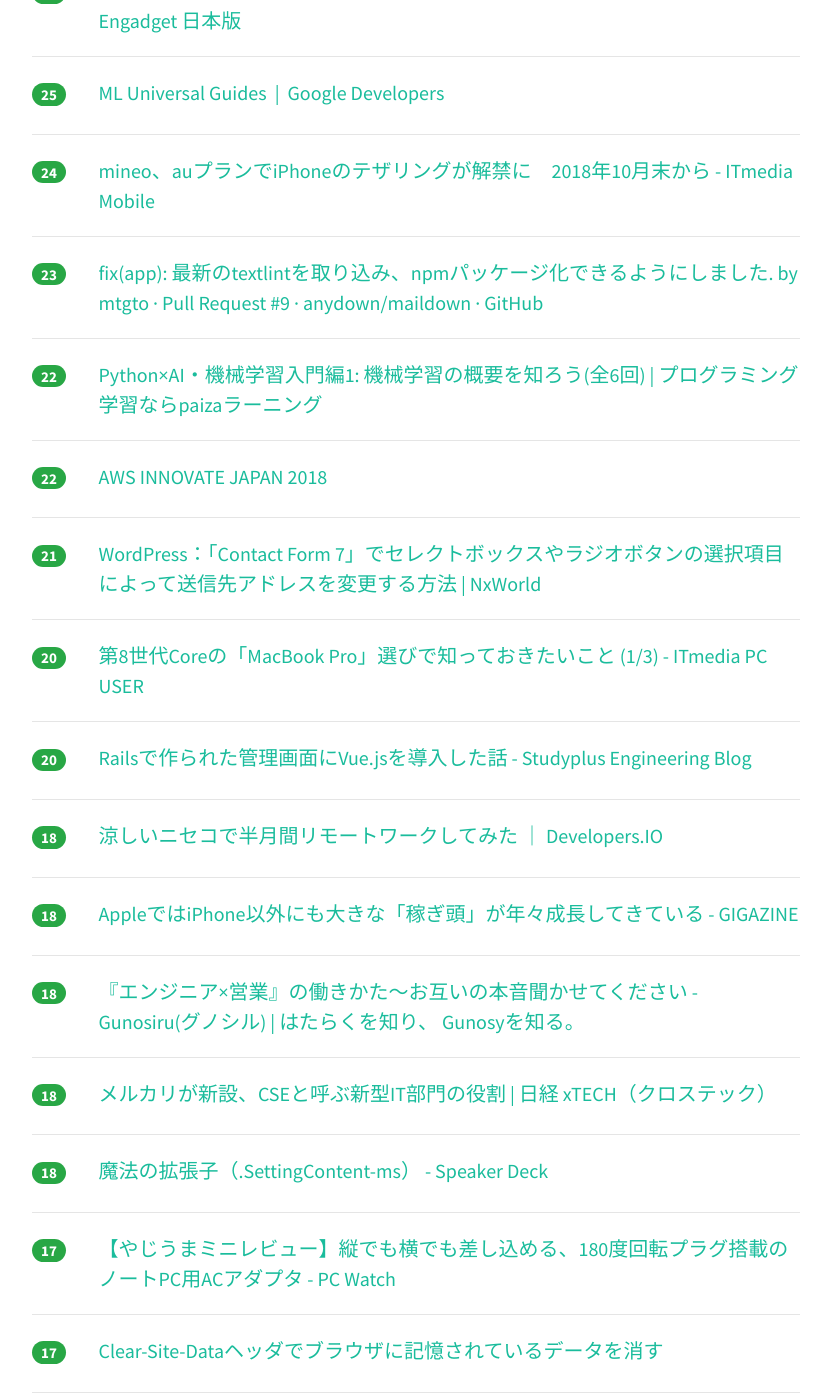
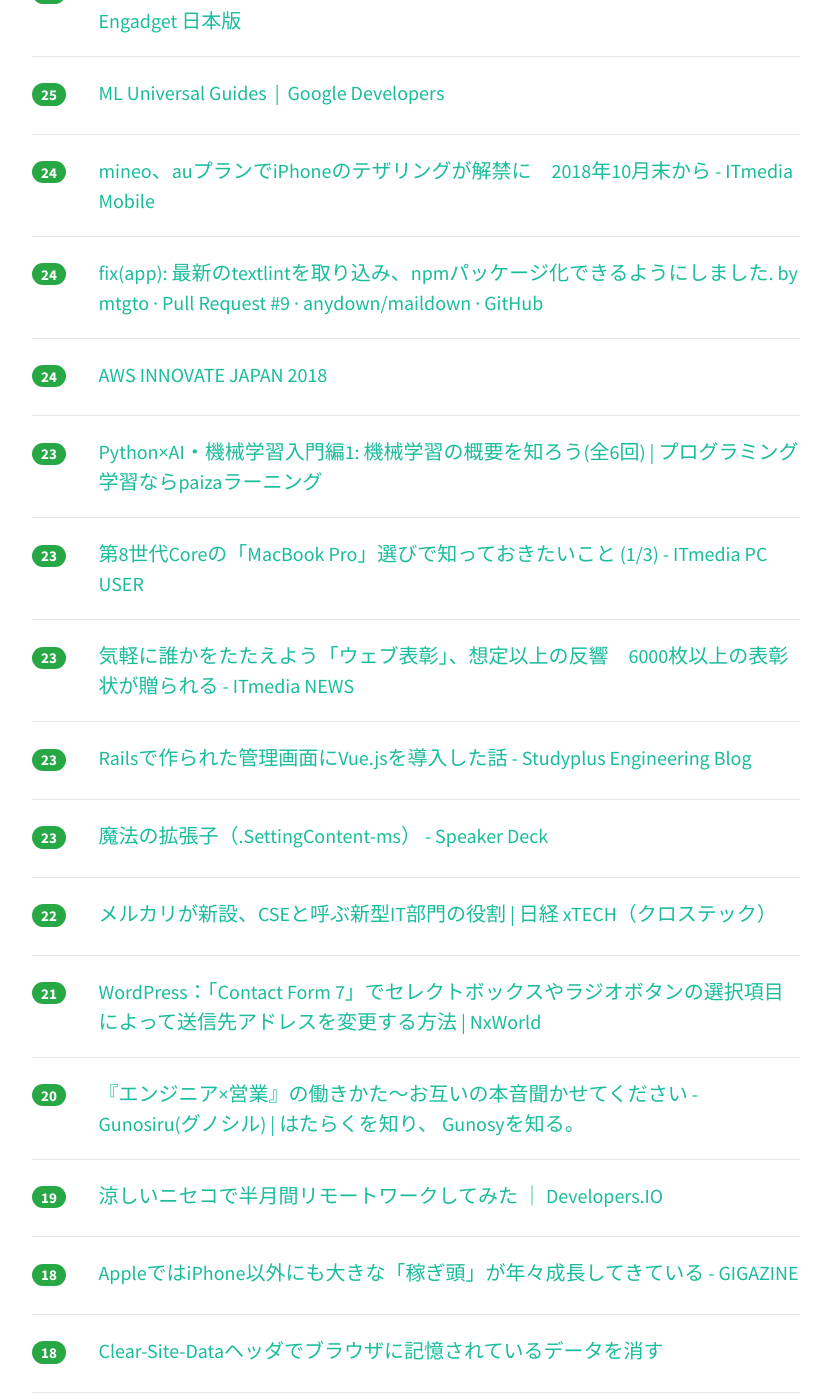
Before and after one commit to yatta47/hatena-matome-site, a Jekyll site: the page built from _posts/2018-07-24-hatena.md, in a window 1280 px wide and 1400 px high, scrolled down 2810 px. Shown: the whole window, without its empty margins (224-1055 px from the left). Built offline with Jekyll 4.4.1, drawn with Linux system fonts in a browser that asks for light colours; nearby versions of some CDN libraries; some of the changed text lies outside the part shown.

Commit message:
Updated 2018-07-24

```diff
--- a/_posts/2018-07-24-hatena.md
+++ b/_posts/2018-07-24-hatena.md
@@ -1,34 +1,39 @@
 ---
 layout: post
 title:  "2018-07-24 はてぶIT"
-date:   2018-07-24 18:02:19
+date:   2018-07-24 19:02:42
 tags: [it-hotentry]
 ---
-57 件のデータあり
+61 件のデータあり
 
 <hr><div class="row">
-<div class="col-1"><span class="badge badge-pill badge-success h2">619</span></div>
+<div class="col-1"><span class="badge badge-pill badge-success h2">655</span></div>
 <div class="col-11"><a href='https://recruit-tech.co.jp/blog/2018/07/23/rtech_bootcamp_2018/' target='_blank'>リクルートテクノロジーズ　エンジニアコース新人研修の内容を公開します（2018年度版） | リクルートテクノロジーズ　メンバーズブログ</a></div>
 </div>
 <hr>
 <div class="row">
-<div class="col-1"><span class="badge badge-pill badge-success h2">475</span></div>
+<div class="col-1"><span class="badge badge-pill badge-success h2">493</span></div>
 <div class="col-11"><a href='https://forest.watch.impress.co.jp/docs/serial/yajiuma/1134357.html' target='_blank'>知らなかった……“青空文庫”の全データは“GitHub”から一括ダウンロードできる！ - やじうまの杜 - 窓の杜</a></div>
 </div>
 <hr>
 <div class="row">
-<div class="col-1"><span class="badge badge-pill badge-success h2">251</span></div>
+<div class="col-1"><span class="badge badge-pill badge-success h2">258</span></div>
 <div class="col-11"><a href='https://www.slideshare.net/otsune/ss-107113361' target='_blank'>博士の異常なネットウォッチ</a></div>
 </div>
 <hr>
 <div class="row">
-<div class="col-1"><span class="badge badge-pill badge-success h2">206</span></div>
+<div class="col-1"><span class="badge badge-pill badge-success h2">212</span></div>
 <div class="col-11"><a href='http://www.atmarkit.co.jp/ait/articles/1807/24/news024.html' target='_blank'>VS CodeとFlaskによるWebアプリ開発「最初の一歩」 (1/3)：Visual Studio Codeで始めるPythonプログラミング - ＠IT</a></div>
 </div>
 <hr>
 <div class="row">
-<div class="col-1"><span class="badge badge-pill badge-success h2">168</span></div>
+<div class="col-1"><span class="badge badge-pill badge-success h2">186</span></div>
 <div class="col-11"><a href='https://masalib.hatenablog.com/entry/2018/07/23/210000' target='_blank'>初心者向けWEBアーキテクチャ入門 - masalibの日記</a></div>
+</div>
+<hr>
+<div class="row">
+<div class="col-1"><span class="badge badge-pill badge-success h2">157</span></div>
+<div class="col-11"><a href='https://github.com/dotnet/docs.ja-jp/issues/118' target='_blank'>doの意味が全体的に逆になっています。 · Issue #118 · dotnet/docs.ja-jp · GitHub</a></div>
 </div>
 <hr>
 <div class="row">
@@ -38,17 +43,22 @@ tags: [it-hotentry]
 <hr>
 <div class="row">
 <div class="col-1"><span class="badge badge-pill badge-success h2">135</span></div>
-<div class="col-11"><a href='https://github.com/dotnet/docs.ja-jp/issues/118' target='_blank'>doの意味が全体的に逆になっています。 · Issue #118 · dotnet/docs.ja-jp · GitHub</a></div>
-</div>
-<hr>
-<div class="row">
-<div class="col-1"><span class="badge badge-pill badge-success h2">122</span></div>
 <div class="col-11"><a href='http://developers.gnavi.co.jp/entry/benkyokai_knowhow/' target='_blank'>社内にエンジニア勉強会の文化が芽吹くまでの1年間の振り返りとノウハウ公開 - ぐるなびをちょっと良くするエンジニアブログ</a></div>
 </div>
 <hr>
 <div class="row">
-<div class="col-1"><span class="badge badge-pill badge-success h2">79</span></div>
+<div class="col-1"><span class="badge badge-pill badge-success h2">89</span></div>
 <div class="col-11"><a href='https://coliss.com/articles/build-websites/operation/javascript/css-a-new-kind-of-javascript.html' target='_blank'>CSSはもう新種のJavaScript | コリス</a></div>
+</div>
+<hr>
+<div class="row">
+<div class="col-1"><span class="badge badge-pill badge-success h2">78</span></div>
+<div class="col-11"><a href='https://av.watch.impress.co.jp/docs/series/rt/1134260.html' target='_blank'>【西田宗千佳のRandomTracking】炎上から半年、若返ったniconicoは非リア充とVR、IP創出の現場へ - AV Watch</a></div>
+</div>
+<hr>
+<div class="row">
+<div class="col-1"><span class="badge badge-pill badge-success h2">75</span></div>
+<div class="col-11"><a href='https://employment.en-japan.com/engineerhub/entry/2018/07/24/110000' target='_blank'>ソフトウェアが持つべき機能と仕事の粒度を見極める〜The Platinum Searcherの作者に聞いてみた - エンジニアHub｜若手Webエンジニアのキャリアを考える！</a></div>
 </div>
 <hr>
 <div class="row">
@@ -57,18 +67,13 @@ tags: [it-hotentry]
 </div>
 <hr>
 <div class="row">
-<div class="col-1"><span class="badge badge-pill badge-success h2">69</span></div>
-<div class="col-11"><a href='https://av.watch.impress.co.jp/docs/series/rt/1134260.html' target='_blank'>【西田宗千佳のRandomTracking】炎上から半年、若返ったniconicoは非リア充とVR、IP創出の現場へ - AV Watch</a></div>
+<div class="col-1"><span class="badge badge-pill badge-success h2">43</span></div>
+<div class="col-11"><a href='https://speakerdeck.com/hirak/github-mercari' target='_blank'>github.com/mercari の今と昔 /github-mercari - Speaker Deck</a></div>
 </div>
 <hr>
 <div class="row">
-<div class="col-1"><span class="badge badge-pill badge-success h2">68</span></div>
-<div class="col-11"><a href='https://employment.en-japan.com/engineerhub/entry/2018/07/24/110000' target='_blank'>ソフトウェアが持つべき機能と仕事の粒度を見極める〜The Platinum Searcherの作者に聞いてみた - エンジニアHub｜若手Webエンジニアのキャリアを考える！</a></div>
-</div>
-<hr>
-<div class="row">
-<div class="col-1"><span class="badge badge-pill badge-success h2">42</span></div>
-<div class="col-11"><a href='https://speakerdeck.com/hirak/github-mercari' target='_blank'>github.com/mercari の今と昔 /github-mercari - Speaker Deck</a></div>
+<div class="col-1"><span class="badge badge-pill badge-success h2">40</span></div>
+<div class="col-11"><a href='https://gigazine.net/news/20180724-how-to-reduce-render-blocking-scripts/' target='_blank'>ウェブページの表示速度を改善するために気をつけなくてはいけないこと - GIGAZINE</a></div>
 </div>
 <hr>
 <div class="row">
@@ -78,22 +83,22 @@ tags: [it-hotentry]
 <hr>
 <div class="row">
 <div class="col-1"><span class="badge badge-pill badge-success h2">38</span></div>
-<div class="col-11"><a href='https://gigazine.net/news/20180724-how-to-reduce-render-blocking-scripts/' target='_blank'>ウェブページの表示速度を改善するために気をつけなくてはいけないこと - GIGAZINE</a></div>
-</div>
-<hr>
-<div class="row">
-<div class="col-1"><span class="badge badge-pill badge-success h2">36</span></div>
 <div class="col-11"><a href='https://qiita.com/buchiya4th/items/127282088f5a9ad56152' target='_blank'>フロントエンドの命名や設計の基本と自分の現在の設計</a></div>
 </div>
 <hr>
 <div class="row">
-<div class="col-1"><span class="badge badge-pill badge-success h2">33</span></div>
+<div class="col-1"><span class="badge badge-pill badge-success h2">34</span></div>
 <div class="col-11"><a href='http://www.itmedia.co.jp/enterprise/articles/1807/24/news030.html' target='_blank'>なんとなく「はい」を押したらアウト！　プッシュ通知認証でアカウントを乗っ取られそうになった話 (1/2) - ITmedia エンタープライズ</a></div>
 </div>
 <hr>
 <div class="row">
+<div class="col-1"><span class="badge badge-pill badge-success h2">34</span></div>
+<div class="col-11"><a href='http://d.hatena.ne.jp/Kango/20180724/1532387187' target='_blank'>多摩都市モノレールのランサムウェア被害についてまとめてみた - piyolog</a></div>
+</div>
+<hr>
+<div class="row">
 <div class="col-1"><span class="badge badge-pill badge-success h2">33</span></div>
-<div class="col-11"><a href='http://d.hatena.ne.jp/Kango/20180724/1532387187' target='_blank'>多摩都市モノレールのランサムウェア被害についてまとめてみた - piyolog</a></div>
+<div class="col-11"><a href='https://blog.nkzn.info/entry/2018/07/23/165427' target='_blank'>React Nativeの光と闇について喋ってきました #上越TechMeetup - ナカザンドットネット</a></div>
 </div>
 <hr>
 <div class="row">
@@ -103,12 +108,12 @@ tags: [it-hotentry]
 <hr>
 <div class="row">
 <div class="col-1"><span class="badge badge-pill badge-success h2">32</span></div>
-<div class="col-11"><a href='https://blog.nkzn.info/entry/2018/07/23/165427' target='_blank'>React Nativeの光と闇について喋ってきました #上越TechMeetup - ナカザンドットネット</a></div>
+<div class="col-11"><a href='https://qiita.com/_rema_lp/items/c1ef92625ecaf4421e6f' target='_blank'>Nuxt.js (Vue.js) + Express + Socket.IO でリアルタイムWeb (チャット) を体験する</a></div>
 </div>
 <hr>
 <div class="row">
-<div class="col-1"><span class="badge badge-pill badge-success h2">32</span></div>
-<div class="col-11"><a href='https://qiita.com/_rema_lp/items/c1ef92625ecaf4421e6f' target='_blank'>Nuxt.js (Vue.js) + Express + Socket.IO でリアルタイムWeb (チャット) を体験する</a></div>
+<div class="col-1"><span class="badge badge-pill badge-success h2">31</span></div>
+<div class="col-11"><a href='https://coliss.com/articles/products/color-line-icon-by-justicon.html' target='_blank'>260種類ものデザイン、プログラミング、セキュリティ関連のアイテムが揃ったベクター完備のアイコン素材 | コリス</a></div>
 </div>
 <hr>
 <div class="row">
@@ -123,11 +128,6 @@ tags: [it-hotentry]
 <hr>
 <div class="row">
 <div class="col-1"><span class="badge badge-pill badge-success h2">29</span></div>
-<div class="col-11"><a href='https://coliss.com/articles/products/color-line-icon-by-justicon.html' target='_blank'>260種類ものデザイン、プログラミング、セキュリティ関連のアイテムが揃ったベクター完備のアイコン素材 | コリス</a></div>
-</div>
-<hr>
-<div class="row">
-<div class="col-1"><span class="badge badge-pill badge-success h2">28</span></div>
 <div class="col-11"><a href='http://www.atmarkit.co.jp/ait/articles/1807/24/news006.html' target='_blank'>「シフトレフト」がセキュリティ対策やインシデント対応にも有効な理由：＠ITセキュリティセミナー2018.6-7 - ＠IT</a></div>
 </div>
 <hr>
@@ -152,18 +152,43 @@ tags: [it-hotentry]
 </div>
 <hr>
 <div class="row">
-<div class="col-1"><span class="badge badge-pill badge-success h2">23</span></div>
+<div class="col-1"><span class="badge badge-pill badge-success h2">24</span></div>
 <div class="col-11"><a href='https://github.com/anydown/maildown/pull/9' target='_blank'>fix(app): 最新のtextlintを取り込み、npmパッケージ化できるようにしました. by mtgto · Pull Request #9 · anydown/maildown · GitHub</a></div>
 </div>
 <hr>
 <div class="row">
-<div class="col-1"><span class="badge badge-pill badge-success h2">22</span></div>
+<div class="col-1"><span class="badge badge-pill badge-success h2">24</span></div>
+<div class="col-11"><a href='https://aws.amazon.com/jp/about-aws/events/aws-innovate/' target='_blank'>AWS INNOVATE JAPAN 2018</a></div>
+</div>
+<hr>
+<div class="row">
+<div class="col-1"><span class="badge badge-pill badge-success h2">23</span></div>
 <div class="col-11"><a href='https://paiza.jp/works/ai_ml/primer/m1-challenge1' target='_blank'>Python×AI・機械学習入門編1: 機械学習の概要を知ろう(全6回) | プログラミング学習ならpaizaラーニング</a></div>
 </div>
 <hr>
 <div class="row">
+<div class="col-1"><span class="badge badge-pill badge-success h2">23</span></div>
+<div class="col-11"><a href='http://www.itmedia.co.jp/pcuser/articles/1807/24/news033.html' target='_blank'>第8世代Coreの「MacBook Pro」選びで知っておきたいこと (1/3) - ITmedia PC USER</a></div>
+</div>
+<hr>
+<div class="row">
+<div class="col-1"><span class="badge badge-pill badge-success h2">23</span></div>
+<div class="col-11"><a href='http://www.itmedia.co.jp/news/articles/1807/24/news090.html' target='_blank'>気軽に誰かをたたえよう「ウェブ表彰」、想定以上の反響　6000枚以上の表彰状が贈られる - ITmedia NEWS</a></div>
+</div>
+<hr>
+<div class="row">
+<div class="col-1"><span class="badge badge-pill badge-success h2">23</span></div>
+<div class="col-11"><a href='http://tech.studyplus.co.jp/entry/2018/07/24/112054' target='_blank'>Railsで作られた管理画面にVue.jsを導入した話 - Studyplus Engineering Blog</a></div>
+</div>
+<hr>
+<div class="row">
+<div class="col-1"><span class="badge badge-pill badge-success h2">23</span></div>
+<div class="col-11"><a href='https://speakerdeck.com/ripjyr/mo-fa-falsekuo-zhang-zi-dot-settingcontent-ms' target='_blank'>魔法の拡張子（.SettingContent-ms） - Speaker Deck</a></div>
+</div>
+<hr>
+<div class="row">
 <div class="col-1"><span class="badge badge-pill badge-success h2">22</span></div>
-<div class="col-11"><a href='https://aws.amazon.com/jp/about-aws/events/aws-innovate/' target='_blank'>AWS INNOVATE JAPAN 2018</a></div>
+<div class="col-11"><a href='https://tech.nikkeibp.co.jp/atcl/nxt/column/18/00001/00785/' target='_blank'>メルカリが新設、CSEと呼ぶ新型IT部門の役割 | 日経 xTECH（クロステック）</a></div>
 </div>
 <hr>
 <div class="row">
@@ -173,16 +198,11 @@ tags: [it-hotentry]
 <hr>
 <div class="row">
 <div class="col-1"><span class="badge badge-pill badge-success h2">20</span></div>
-<div class="col-11"><a href='http://www.itmedia.co.jp/pcuser/articles/1807/24/news033.html' target='_blank'>第8世代Coreの「MacBook Pro」選びで知っておきたいこと (1/3) - ITmedia PC USER</a></div>
+<div class="col-11"><a href='https://gunosiru.gunosy.co.jp/entry/team-adnw' target='_blank'>『エンジニア×営業』の働きかた～お互いの本音聞かせてください - Gunosiru(グノシル) | はたらくを知り、 Gunosyを知る。</a></div>
 </div>
 <hr>
 <div class="row">
-<div class="col-1"><span class="badge badge-pill badge-success h2">20</span></div>
-<div class="col-11"><a href='http://tech.studyplus.co.jp/entry/2018/07/24/112054' target='_blank'>Railsで作られた管理画面にVue.jsを導入した話 - Studyplus Engineering Blog</a></div>
-</div>
-<hr>
-<div class="row">
-<div class="col-1"><span class="badge badge-pill badge-success h2">18</span></div>
+<div class="col-1"><span class="badge badge-pill badge-success h2">19</span></div>
 <div class="col-11"><a href='https://dev.classmethod.jp/remote-work/emote-work-in-niseko/' target='_blank'>涼しいニセコで半月間リモートワークしてみた ｜ Developers.IO</a></div>
 </div>
 <hr>
@@ -193,27 +213,12 @@ tags: [it-hotentry]
 <hr>
 <div class="row">
 <div class="col-1"><span class="badge badge-pill badge-success h2">18</span></div>
-<div class="col-11"><a href='https://gunosiru.gunosy.co.jp/entry/team-adnw' target='_blank'>『エンジニア×営業』の働きかた～お互いの本音聞かせてください - Gunosiru(グノシル) | はたらくを知り、 Gunosyを知る。</a></div>
-</div>
-<hr>
-<div class="row">
-<div class="col-1"><span class="badge badge-pill badge-success h2">18</span></div>
-<div class="col-11"><a href='https://tech.nikkeibp.co.jp/atcl/nxt/column/18/00001/00785/' target='_blank'>メルカリが新設、CSEと呼ぶ新型IT部門の役割 | 日経 xTECH（クロステック）</a></div>
-</div>
-<hr>
-<div class="row">
-<div class="col-1"><span class="badge badge-pill badge-success h2">18</span></div>
-<div class="col-11"><a href='https://speakerdeck.com/ripjyr/mo-fa-falsekuo-zhang-zi-dot-settingcontent-ms' target='_blank'>魔法の拡張子（.SettingContent-ms） - Speaker Deck</a></div>
+<div class="col-11"><a href='https://asnokaze.hatenablog.com/entry/2018/07/24/020517' target='_blank'>Clear-Site-Dataヘッダでブラウザに記憶されているデータを消す</a></div>
 </div>
 <hr>
 <div class="row">
 <div class="col-1"><span class="badge badge-pill badge-success h2">17</span></div>
 <div class="col-11"><a href='https://pc.watch.impress.co.jp/docs/column/yajiuma-mini-review/1134195.html' target='_blank'>【やじうまミニレビュー】縦でも横でも差し込める、180度回転プラグ搭載のノートPC用ACアダプタ - PC Watch</a></div>
-</div>
-<hr>
-<div class="row">
-<div class="col-1"><span class="badge badge-pill badge-success h2">17</span></div>
-<div class="col-11"><a href='https://asnokaze.hatenablog.com/entry/2018/07/24/020517' target='_blank'>Clear-Site-Dataヘッダでブラウザに記憶されているデータを消す</a></div>
 </div>
 <hr>
 <div class="row">
@@ -223,17 +228,17 @@ tags: [it-hotentry]
 <hr>
 <div class="row">
 <div class="col-1"><span class="badge badge-pill badge-success h2">16</span></div>
-<div class="col-11"><a href='http://www.itmedia.co.jp/news/articles/1807/24/news090.html' target='_blank'>気軽に誰かをたたえよう「ウェブ表彰」、想定以上の反響　6000枚以上の表彰状が贈られる - ITmedia NEWS</a></div>
+<div class="col-11"><a href='https://pc.watch.impress.co.jp/docs/news/1134346.html' target='_blank'>Samsung、2018年内に容量32TBのSSDを投入 - PC Watch</a></div>
+</div>
+<hr>
+<div class="row">
+<div class="col-1"><span class="badge badge-pill badge-success h2">16</span></div>
+<div class="col-11"><a href='https://tech.machimachi.com/entry/2018/07/24/141144' target='_blank'>立ち上げ期スタートアップのテスト方針（Ruby on Rails編） - マチマチ技術ブログ</a></div>
 </div>
 <hr>
 <div class="row">
 <div class="col-1"><span class="badge badge-pill badge-success h2">15</span></div>
 <div class="col-11"><a href='https://internet.watch.impress.co.jp/docs/yajiuma/1134372.html' target='_blank'>Twitter社による偽アカウント削除、78％のフォロワーを失ったユーザー見つかる【やじうまWatch】 - INTERNET Watch</a></div>
-</div>
-<hr>
-<div class="row">
-<div class="col-1"><span class="badge badge-pill badge-success h2">15</span></div>
-<div class="col-11"><a href='https://pc.watch.impress.co.jp/docs/news/1134346.html' target='_blank'>Samsung、2018年内に容量32TBのSSDを投入 - PC Watch</a></div>
 </div>
 <hr>
 <div class="row">
@@ -253,7 +258,12 @@ tags: [it-hotentry]
 <hr>
 <div class="row">
 <div class="col-1"><span class="badge badge-pill badge-success h2">14</span></div>
-<div class="col-11"><a href='https://tech.machimachi.com/entry/2018/07/24/141144' target='_blank'>立ち上げ期スタートアップのテスト方針（Ruby on Rails編） - マチマチ技術ブログ</a></div>
+<div class="col-11"><a href='https://www.sankeibiz.jp/business/news/180724/bsj1807240610002-n1.htm' target='_blank'>グーグル、５年内に新スマホＯＳ　アンドロイドから「フクシア」に切り替えを検討 (1/2ページ) - SankeiBiz（サンケイビズ）</a></div>
+</div>
+<hr>
+<div class="row">
+<div class="col-1"><span class="badge badge-pill badge-success h2">13</span></div>
+<div class="col-11"><a href='http://www.itmedia.co.jp/pcuser/articles/1807/23/news104.html' target='_blank'>光る24ピン電源ケーブル、予約の段階で売り切れ状態に (1/4) - ITmedia PC USER</a></div>
 </div>
 <hr>
 <div class="row">
@@ -263,12 +273,17 @@ tags: [it-hotentry]
 <hr>
 <div class="row">
 <div class="col-1"><span class="badge badge-pill badge-success h2">12</span></div>
-<div class="col-11"><a href='http://www.itmedia.co.jp/pcuser/articles/1807/23/news104.html' target='_blank'>光る24ピン電源ケーブル、予約の段階で売り切れ状態に (1/4) - ITmedia PC USER</a></div>
+<div class="col-11"><a href='https://www.nikkei.com/article/DGXMZO33274630T20C18A7EAF000/' target='_blank'>テスラ、部品など取引先に代金の一部返還を要求　（写真＝共同）　：日本経済新聞</a></div>
 </div>
 <hr>
 <div class="row">
 <div class="col-1"><span class="badge badge-pill badge-success h2">12</span></div>
-<div class="col-11"><a href='https://www.nikkei.com/article/DGXMZO33274630T20C18A7EAF000/' target='_blank'>テスラ、部品など取引先に代金の一部返還を要求　（写真＝共同）　：日本経済新聞</a></div>
+<div class="col-11"><a href='https://developers.srad.jp/story/18/07/24/0450239/' target='_blank'>人気声優の上坂すみれさんを起用した「Python×AI・機械学習入門」オンライン講座 | スラド デベロッパー</a></div>
+</div>
+<hr>
+<div class="row">
+<div class="col-1"><span class="badge badge-pill badge-success h2">11</span></div>
+<div class="col-11"><a href='https://logmi.jp/301235' target='_blank'>年収1000万以上になれないのはなぜ？　エンジニアが陥る“技術マジック”の正体 - ログミーTech（テック）</a></div>
 </div>
 <hr>
 <div class="row">
@@ -278,16 +293,21 @@ tags: [it-hotentry]
 <hr>
 <div class="row">
 <div class="col-1"><span class="badge badge-pill badge-success h2">10</span></div>
-<div class="col-11"><a href='https://www.sankeibiz.jp/business/news/180724/bsj1807240610002-n1.htm' target='_blank'>グーグル、５年内に新スマホＯＳ　アンドロイドから「フクシア」に切り替えを検討 (1/2ページ) - SankeiBiz（サンケイビズ）</a></div>
+<div class="col-11"><a href='https://qiita.com/kiku-nao/items/563d66c6bfcbfbd13c60' target='_blank'>もう泣かない！input type=”file”のボタン部分をcssでデザインする方法</a></div>
 </div>
 <hr>
 <div class="row">
-<div class="col-1"><span class="badge badge-pill badge-success h2">8</span></div>
-<div class="col-11"><a href='https://developers.srad.jp/story/18/07/24/0450239/' target='_blank'>人気声優の上坂すみれさんを起用した「Python×AI・機械学習入門」オンライン講座 | スラド デベロッパー</a></div>
+<div class="col-1"><span class="badge badge-pill badge-success h2">7</span></div>
+<div class="col-11"><a href='https://hon.jp/news/1.0/0/12081' target='_blank'>2017年度電子出版市場は2556億円で前年度比12.2％増と推計 ～ インプレス総合研究所『電子書籍ビジネス調査報告書2018』 – hon.jp DayWatch</a></div>
+</div>
+<hr>
+<div class="row">
+<div class="col-1"><span class="badge badge-pill badge-success h2">6</span></div>
+<div class="col-11"><a href='https://www.digimonostation.jp/0000147010/' target='_blank'>Apple Watchだけじゃない！今買うべきスマートウォッチ厳選5本【アンダー10万円で選ぶ腕時計】 | d.365（ディードットサンロクゴ）</a></div>
 </div>
 <hr>
 <div class="row">
 <div class="col-1"><span class="badge badge-pill badge-success h2">5</span></div>
-<div class="col-11"><a href='https://www.digimonostation.jp/0000147010/' target='_blank'>Apple Watchだけじゃない！今買うべきスマートウォッチ厳選5本【アンダー10万円で選ぶ腕時計】 | d.365（ディードットサンロクゴ）</a></div>
+<div class="col-11"><a href='https://cpplover.blogspot.com/2018/07/blog-post.html' target='_blank'>本の虫: しないでマイクロソフトのスタイルガイドライン準拠の翻訳</a></div>
 </div>
 <hr>
```
